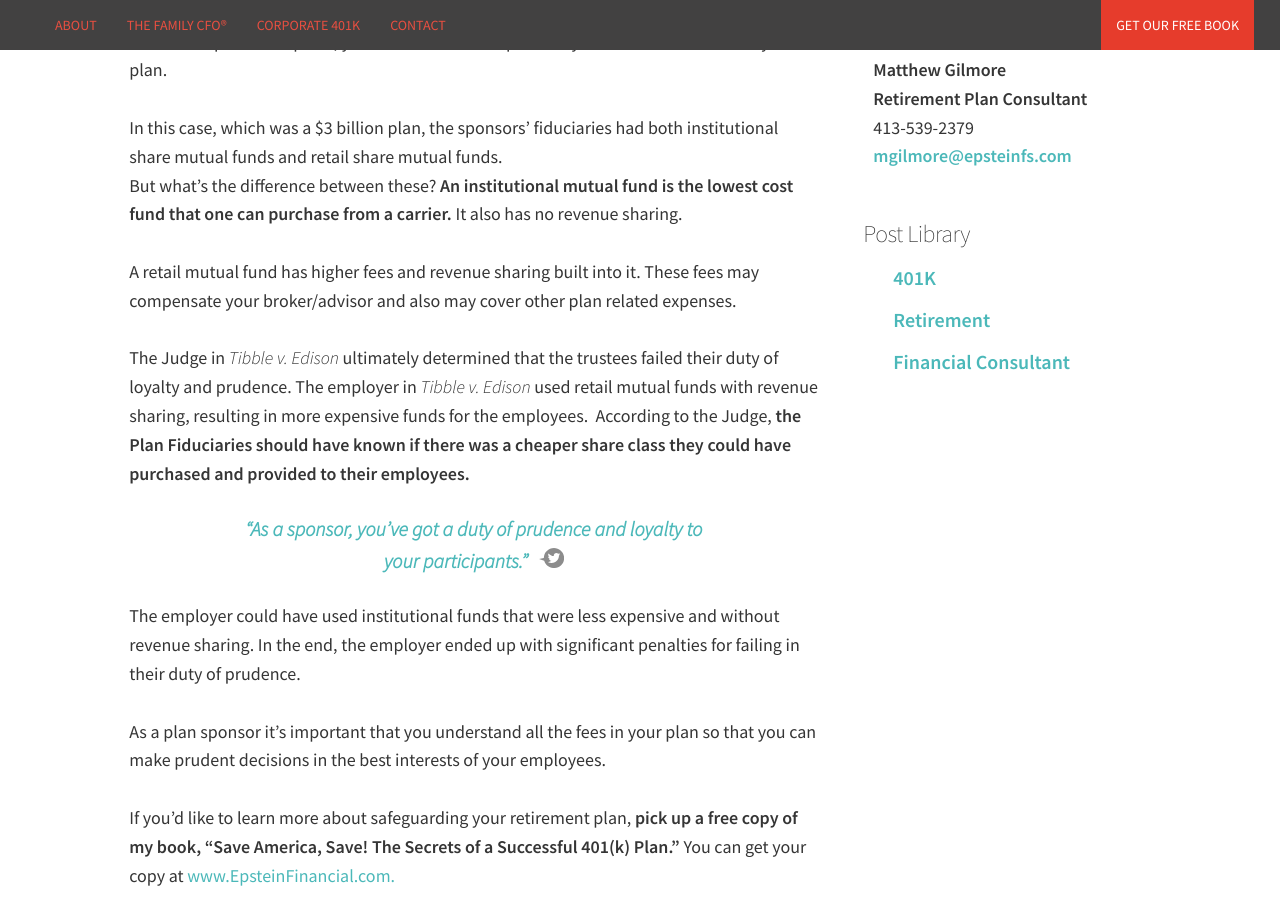
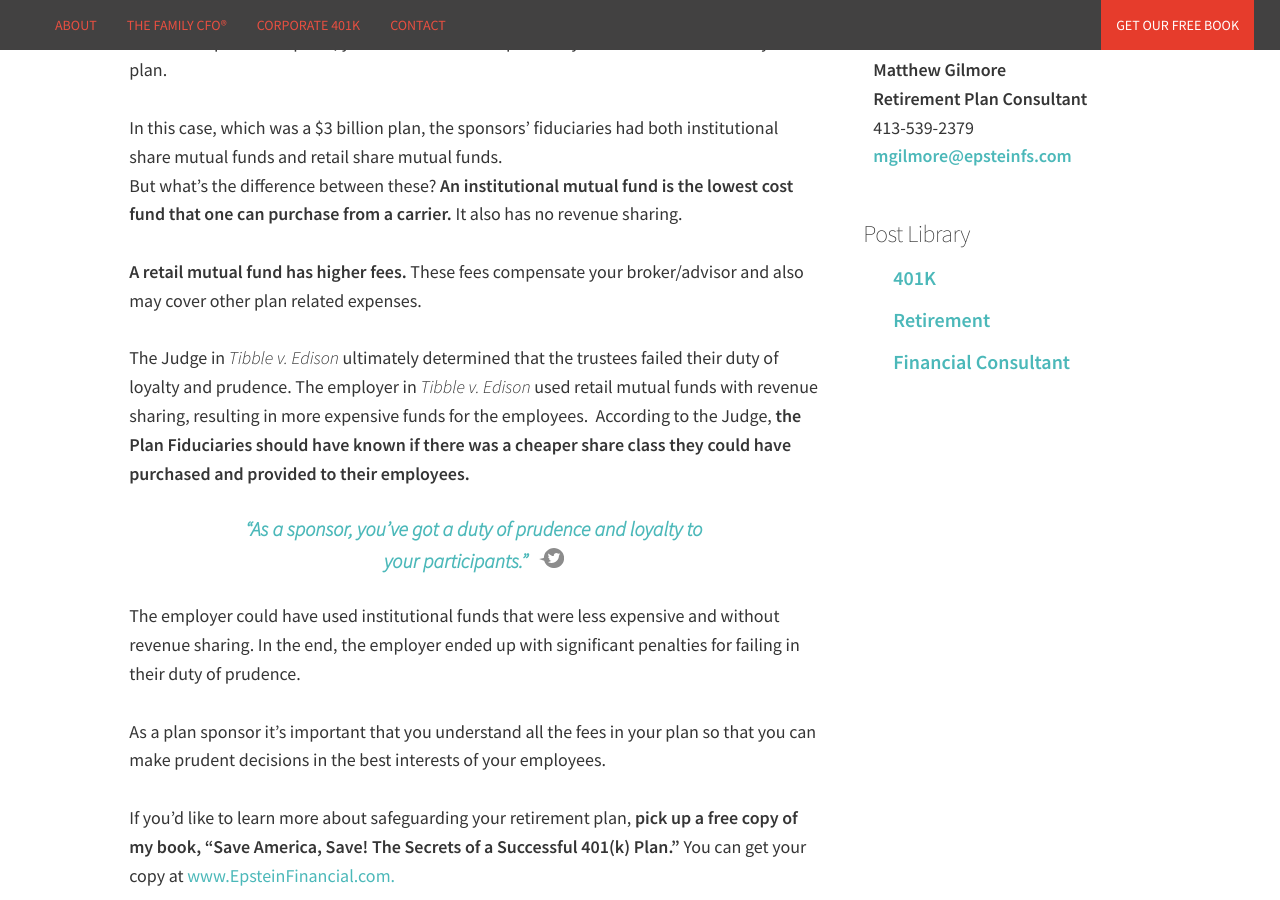
Before and after one commit to Vyral/charlie-epstein-blog, a Jekyll site: the page built from _posts/2017-10-05-are-you-truly-fulfilling-your-duties-as-a-retirement-plan-sponsor.md, in a window 1280 px wide and 900 px high, scrolled down 1143 px. Built offline with Jekyll 4.4.1, drawn with Linux system fonts in a browser that asks for light colours; nearby versions of some CDN libraries.

Commit message:
Updated '_posts/2017-10-05-are-you-truly-fulfilling-your-duties-as-a-retirement-plan-sponsor.md' via CloudCannon

```diff
--- a/_posts/2017-10-05-are-you-truly-fulfilling-your-duties-as-a-retirement-plan-sponsor.md
+++ b/_posts/2017-10-05-are-you-truly-fulfilling-your-duties-as-a-retirement-plan-sponsor.md
@@ -20,7 +20,7 @@ youtube_code: yxZEzlsV2fo
 
 {% include youtube.html %}
 
-There’s a lot of activity right now in the 401(k) industry, but today I want to talk specifically about a court case that has been dragging out for the past six or seven years: *Tibble v. Edison.*<br><br>In this case, the Judge finally ruled that if you have a 401(k) plan, you’ve got a duty of prudence and loyalty to your participants. You must monitor your plans investments. With the correct process in place, you should be able to prudently choose investments for your plan. &nbsp;<br>&nbsp;<br>In this case, which was a $3 billion plan, the sponsors’ fiduciaries had both institutional share mutual funds and retail share mutual funds.<br>But what’s the difference between these? **An institutional mutual fund is the lowest cost fund that one can purchase from a carrier.** It also has no revenue sharing.<br><br>A retail mutual fund has higher fees and revenue sharing built into it. These fees may compensate your broker/advisor and also may cover other plan related expenses.<br>&nbsp;<br>The Judge in *Tibble v. Edison* ultimately determined that the trustees failed their duty of loyalty and prudence. The employer in *Tibble v. Edison* used retail mutual funds with revenue sharing, resulting in more expensive funds for the employees. &nbsp;According to the Judge, **the Plan Fiduciaries should have known if there was a cheaper share class they could have purchased and provided to their employees.**
+There’s a lot of activity right now in the 401(k) industry, but today I want to talk specifically about a court case that has been dragging out for the past six or seven years: *Tibble v. Edison.*<br><br>In this case, the Judge finally ruled that if you have a 401(k) plan, you’ve got a duty of prudence and loyalty to your participants. You must monitor your plans investments. With the correct process in place, you should be able to prudently choose investments for your plan. &nbsp;<br>&nbsp;<br>In this case, which was a $3 billion plan, the sponsors’ fiduciaries had both institutional share mutual funds and retail share mutual funds.<br>But what’s the difference between these? **An institutional mutual fund is the lowest cost fund that one can purchase from a carrier.** It also has no revenue sharing.<br><br>**A retail mutual fund has higher fees.** These fees compensate your broker/advisor and also may cover other plan related expenses.<br>&nbsp;<br>The Judge in *Tibble v. Edison* ultimately determined that the trustees failed their duty of loyalty and prudence. The employer in *Tibble v. Edison* used retail mutual funds with revenue sharing, resulting in more expensive funds for the employees. &nbsp;According to the Judge, **the Plan Fiduciaries should have known if there was a cheaper share class they could have purchased and provided to their employees.**
 
 {% include pullquote.html %}
 
```
